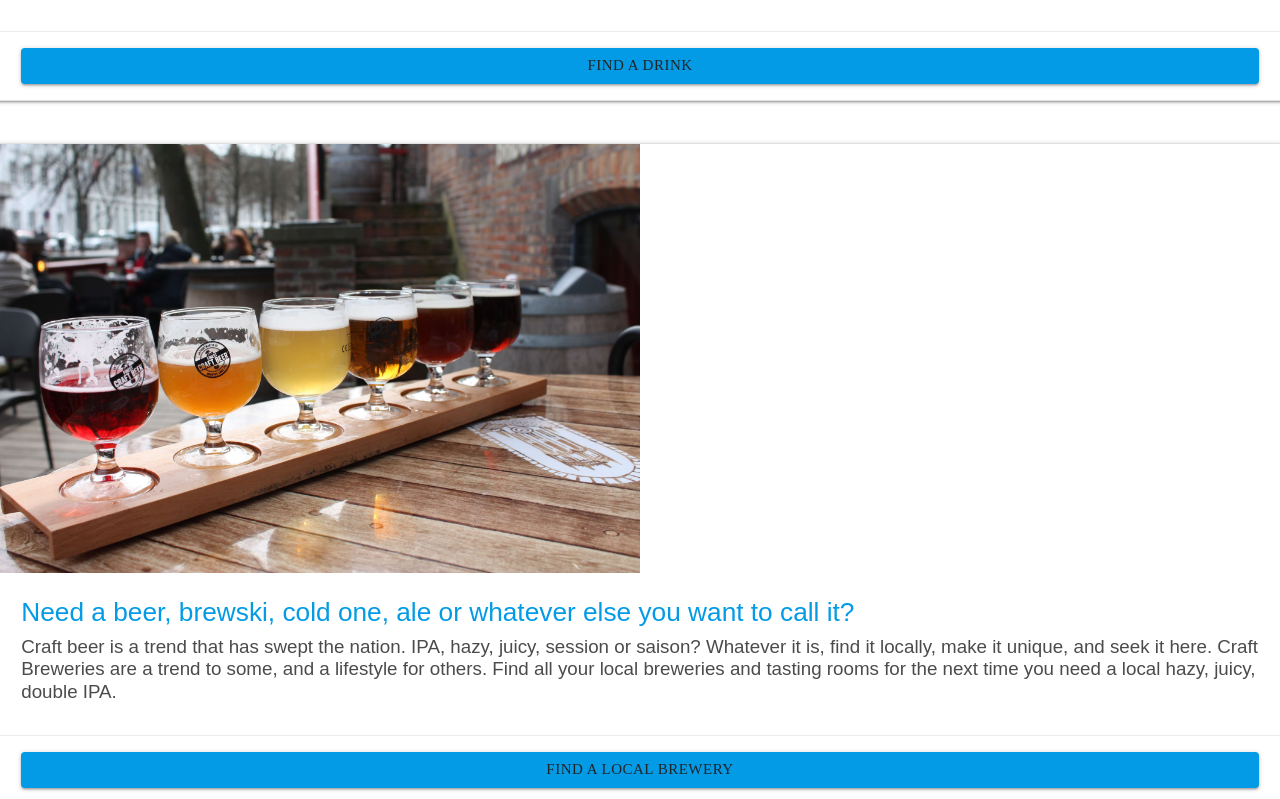
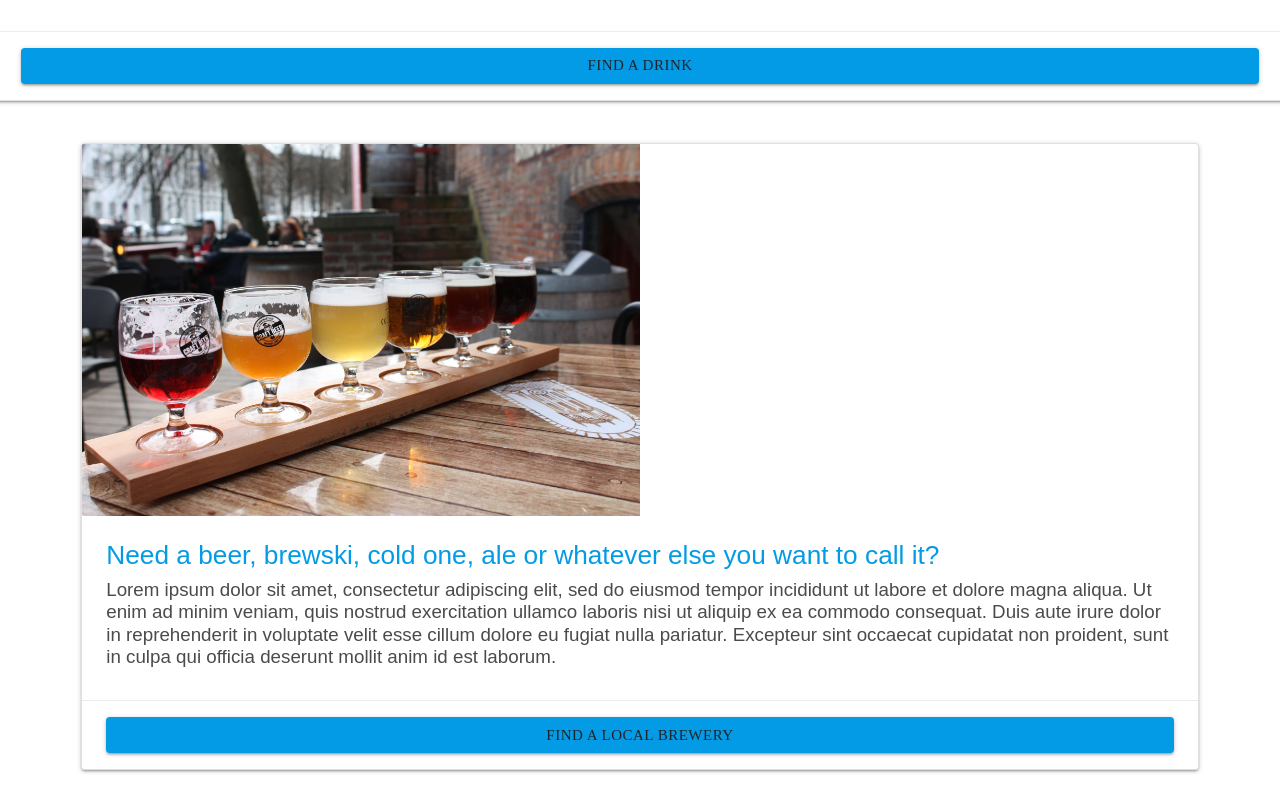
Before and after one commit to amaliawhay/alcocall, a React (Create React App) app in the folder client/: page /index in a window 1280 px wide. Shown: the part 1161-1960 px from the top of the page. Built offline with nearby package versions, Linux system fonts and the light colour scheme; a web font is replaced by a local one.

Commit message:
brewery card

```diff
--- a/client/src/component/breweryCard/index.js
+++ b/client/src/component/breweryCard/index.js
@@ -3,7 +3,7 @@ import { Icon, Row, CardTitle, Col, Card } from "react-materialize";
 
 function breweryCard() {
   return (
-    <div>
+    <div className="container">
       <Row>
         <Col m={12} s={12}>
           <Card
@@ -20,7 +20,7 @@ function breweryCard() {
             revealIcon={<Icon>more_vert</Icon>}
           >
             <h3 className="h3">Need a beer, brewski, cold one, ale or whatever else you want to call it?</h3>
-          <h5>Craft beer is a trend that has swept the nation. IPA, hazy, juicy, session or saison? Whatever it is, find it locally, make it unique, and seek it here.  Craft Breweries are a trend to some, and a lifestyle for others. Find all your local breweries and tasting rooms for the next time you need a local hazy, juicy, double IPA.</h5>
+            <h5>Lorem ipsum dolor sit amet, consectetur adipiscing elit, sed do eiusmod tempor incididunt ut labore et dolore magna aliqua. Ut enim ad minim veniam, quis nostrud exercitation ullamco laboris nisi ut aliquip ex ea commodo consequat. Duis aute irure dolor in reprehenderit in voluptate velit esse cillum dolore eu fugiat nulla pariatur. Excepteur sint occaecat cupidatat non proident, sunt in culpa qui officia deserunt mollit anim id est laborum.</h5>
           </Card>
         </Col>
       </Row>
```
